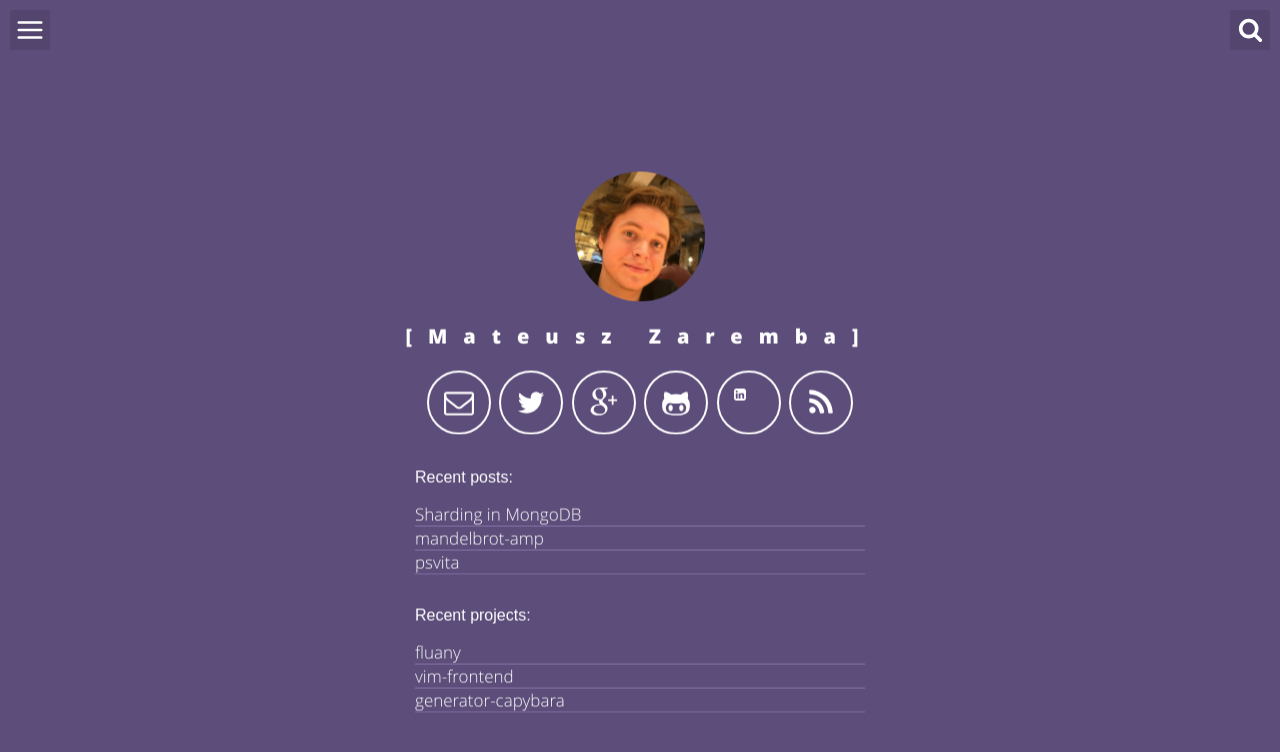
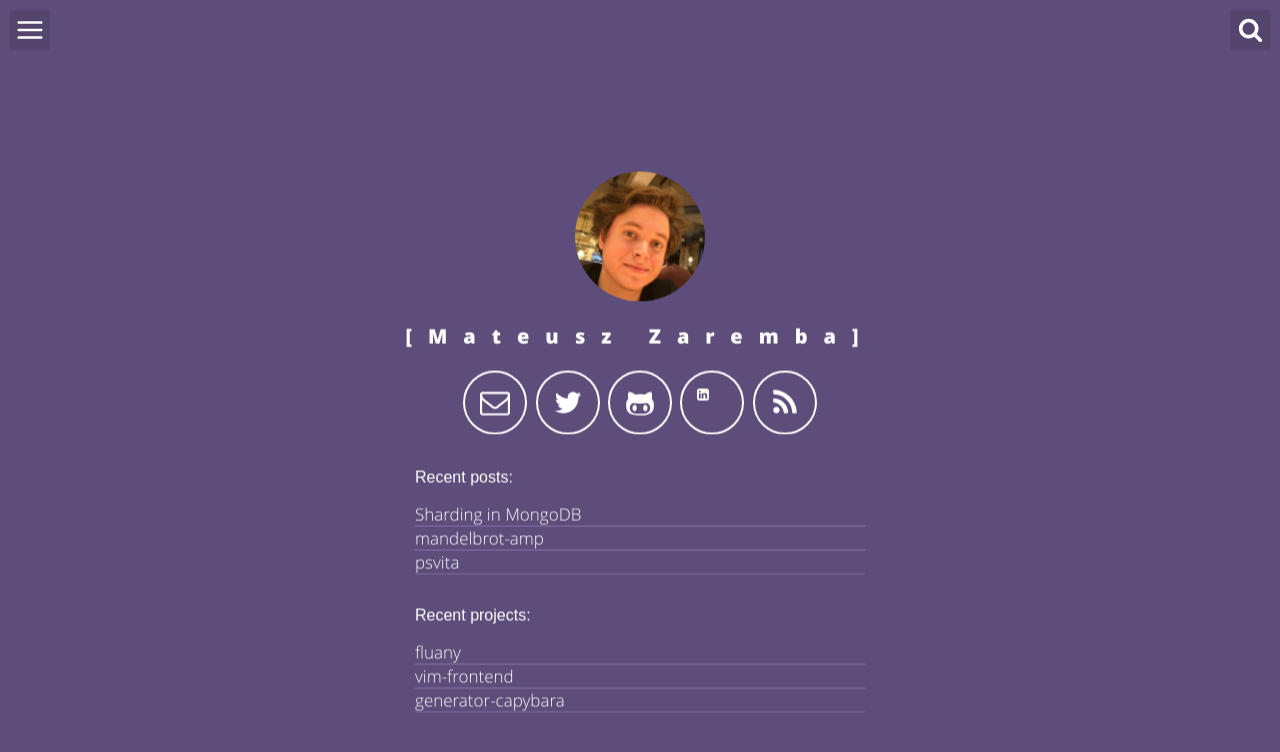
Before and after one commit to matzar/matzar.github.io, a Jekyll site: the page built from index.html, in a window 1280 px wide. Shown: the top 752 px of the page. Built offline with Jekyll 4.4.1, drawn with Linux system fonts in a browser that asks for light colours.

Commit message:
removed googleplus

```diff
--- a/_includes/header-default.html
+++ b/_includes/header-default.html
@@ -16,10 +16,6 @@
 
             <a aria-label="My Twitter" title="Follow me on Twitter" target="_blank" href="https://twitter.com/{{site.twitter_username}}">
                 <svg class="icon icon-twitter"><use xlink:href="#icon-twitter"></use></svg>
-            </a>
-
-            <a aria-label="My Google Plus" title="Show my feed" target="_blank" href="https://plus.google.com/u/0/+{{site.gplus_username}}/posts">
-                <svg class="icon icon-google-plus"><use xlink:href="#icon-google-plus"></use></svg>
             </a>
 
             <a aria-label="My Github" title="Show my projetcts" target="_blank" href="https://github.com/{{site.github_username}}">
```
